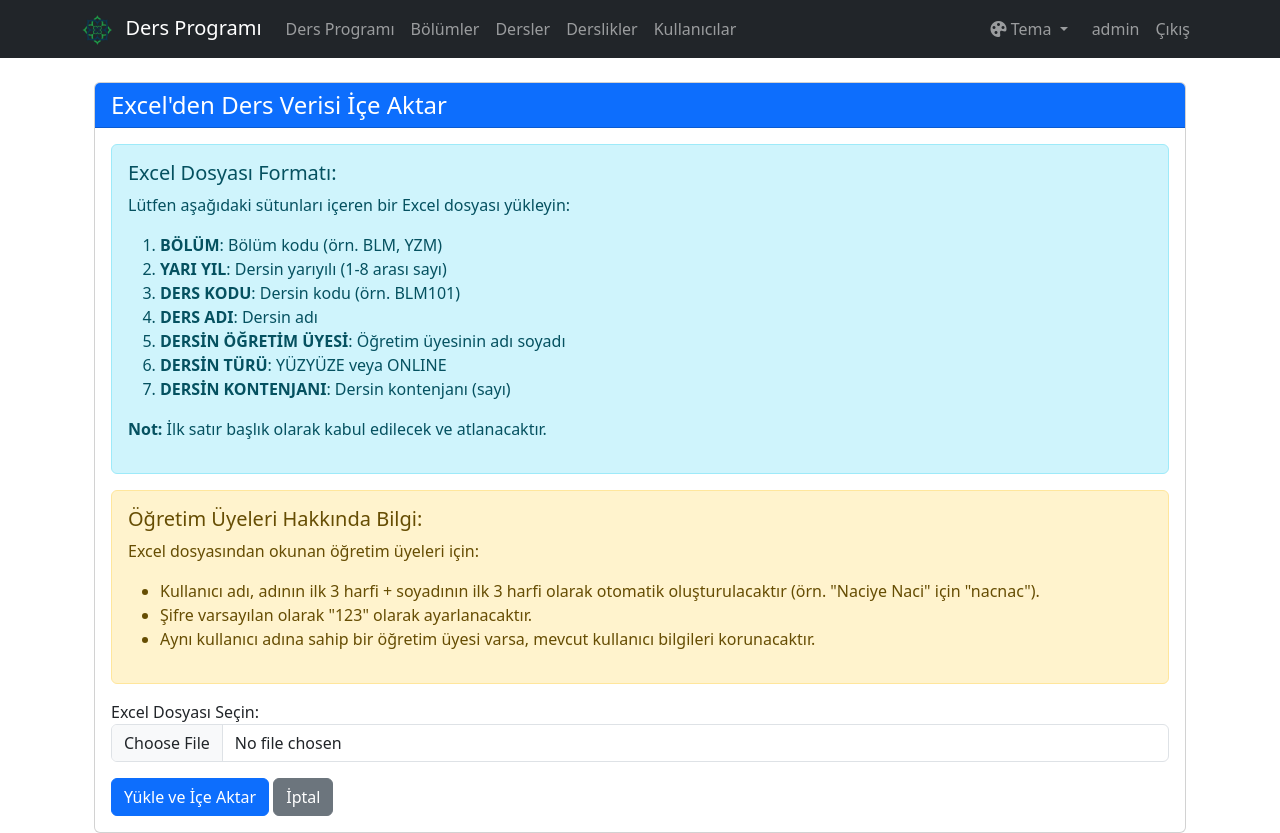
After one commit to Katlicia/lab-proje2, a Flask app: page /import_courses in a window 1280 px wide. The commit adds this page. Run offline with Flask 3, Linux system fonts and the light colour scheme; a user stored in the database is signed in.

Commit message:
excelden veri çekme eklendi

```diff
--- a/app.py
+++ b/app.py
@@ -7,8 +7,9 @@ from datetime import datetime, timedelta
 import csv
 import io
 import tempfile
-from openpyxl import Workbook
+from openpyxl import Workbook, load_workbook
 from openpyxl.styles import Font, Alignment, PatternFill, Border, Side
+import openpyxl
 from models import db, User, Department, Course, Classroom, Schedule, UnavailableTime, course_department, student_course
 from sqlalchemy import inspect, text
 import random
@@ -1900,6 +1901,159 @@ def export_attendance(course_id):
         print("============\n")
         return redirect(url_for('courses'))
 
+# Excel'den ders verilerini içeri aktarma sayfası
+@app.route('/import_courses', methods=['GET', 'POST'])
+@admin_required
+def import_courses():
+    """
+    Excel dosyasından ders verilerini içeri aktarır
+    GET: İçe aktarma formunu göster
+    POST: Excel dosyasını işle ve verileri içe aktar
+    """
+    if request.method == 'POST':
+        try:
+            # Dosya yüklenmiş mi kontrol et
+            if 'excel_file' not in request.files:
+                flash('Lütfen bir dosya seçin', 'error')
+                return redirect(request.url)
+
+            file = request.files['excel_file']
+
+            # Dosya adı boş mu kontrol et
+            if file.filename == '':
+                flash('Lütfen bir dosya seçin', 'error')
+                return redirect(request.url)
+
+            # Excel dosyası mı kontrol et
+            if not file.filename.endswith(('.xlsx', '.xls')):
+                flash('Lütfen Excel dosyası (.xlsx veya .xls) seçin', 'error')
+                return redirect(request.url)
+
+            # Dosyayı geçici bir dosyaya kaydet
+            temp_file = tempfile.NamedTemporaryFile(delete=False, suffix='.xlsx')
+            file.save(temp_file.name)
+            temp_file.close()
+
+            # Excel dosyasını aç
+            wb = load_workbook(temp_file.name)
+            ws = wb.active
+
+            # İşlenen ders sayıları
+            added_courses = 0
+            updated_courses = 0
+            added_instructors = 0
+
+            # Excel dosyasını satır satır işle (2. satırdan başlayarak, başlıkları atla)
+            for row in ws.iter_rows(min_row=2, values_only=True):
+                # Boş satırları atla
+                if not any(row):
+                    continue
+
+                try:
+                    # Excel sütunlarını değişkenlere ata
+                    if len(row) < 7:
+                        continue  # Yetersiz veri, atla
+
+                    department_code = row[0]  # BÖLÜM
+                    semester = row[1]  # YARI YIL
+                    course_code = row[2]  # DERS KODU
+                    course_name = row[3]  # DERS ADI
+                    instructor_name = row[4]  # DERSİN ÖĞRETİM ÜYESİ
+                    course_type = row[5]  # DERSİN TÜRÜ
+                    capacity = row[6]  # DERSİN KONTENJANI
+
+                    # Bölümü kontrol et ve gerekirse oluştur
+                    department = Department.query.filter_by(code=department_code).first()
+                    if not department:
+                        department = Department(code=department_code, name=f"{department_code} Bölümü")
+                        db.session.add(department)
+                        db.session.commit()
+
+                    # Öğretim üyesi için kullanıcı adı oluştur (ad ilk 3 harf + soyad ilk 3 harf)
+                    if instructor_name and isinstance(instructor_name, str):
+                        name_parts = instructor_name.strip().split()
+                        if len(name_parts) >= 2:
+                            first_name = name_parts[0][:3].lower() if len(name_parts[0]) >= 3 else name_parts[0].lower()
+                            last_name = name_parts[-1][:3].lower() if len(name_parts[-1]) >= 3 else name_parts[-1].lower()
+                            username = f"{first_name}{last_name}"
+
+                            # Öğretim üyesini kontrol et ve gerekirse oluştur
+                            instructor = User.query.filter_by(username=username).first()
+                            if not instructor:
+                                instructor = User(
+                                    username=username,
+                                    name=instructor_name,
+                                    role='instructor'
+                                )
+                                instructor.set_password('123')
+                                db.session.add(instructor)
+                                db.session.commit()
+                                added_instructors += 1
+                        else:
+                            instructor = None
+                    else:
+                        instructor = None
+
+                    # Ders türünü standart formata çevir
+                    course_type_normalized = 'yüzyüze' if course_type and 'YÜZ' in course_type.upper() else 'online'
+
+                    # Dersi kontrol et
+                    course = Course.query.filter_by(code=course_code).first()
+
+                    if course:
+                        # Ders varsa güncelle
+                        course.name = course_name
+                        course.semester = int(semester) if isinstance(semester, (int, float)) else 1
+                        course.instructor_id = instructor.id if instructor else None
+                        course.course_type = course_type_normalized
+                        course.capacity = int(capacity) if isinstance(capacity, (int, float)) else 30
+
+                        # Bölüm ilişkisini kontrol et ve ekle
+                        if department not in course.departments:
+                            course.departments.append(department)
+
+                        updated_courses += 1
+                    else:
+                        # Ders yoksa oluştur
+                        course = Course(
+                            code=course_code,
+                            name=course_name,
+                            theory=2,  # Varsayılan değerler
+                            practice=0,
+                            credits=3,
+                            semester=int(semester) if isinstance(semester, (int, float)) else 1,
+                            instructor_id=instructor.id if instructor else None,
+                            course_type=course_type_normalized,
+                            capacity=int(capacity) if isinstance(capacity, (int, float)) else 30
+                        )
+
+                        # Bölüm ilişkisi ekle
+                        course.departments.append(department)
+
+                        db.session.add(course)
+                        added_courses += 1
+
+                    db.session.commit()
+
+                except Exception as row_error:
+                    print(f"Satır işlenirken hata: {str(row_error)}")
+                    continue  # Hatalı satırı atla ve devam et
+
+            # Geçici dosyayı sil
+            os.unlink(temp_file.name)
+
+            flash(f'Excel içe aktarma tamamlandı: {added_courses} ders eklendi, {updated_courses} ders güncellendi, {added_instructors} öğretim üyesi eklendi.', 'success')
+            return redirect(url_for('courses'))
+
+        except Exception as e:
+            flash(f'Excel içe aktarma sırasında bir hata oluştu: {str(e)}', 'error')
+            print(f"\n=== Hata ===")
+            print(f"Hata mesajı: {str(e)}")
+            print(f"Hata türü: {type(e).__name__}")
+            print("============\n")
+
+    return render_template('import_courses.html')
+
 # Uygulama başlangıç kontrollerini yap ve sunucuyu başlat
 if __name__ == '__main__':
     """
--- /dev/null
+++ b/templates/import_courses.html
@@ -0,0 +1,50 @@
+{% extends "base.html" %}
+
+{% block content %}
+<div class="container mt-4">
+    <div class="row">
+        <div class="col-md-12">
+            <div class="card">
+                <div class="card-header bg-primary text-white">
+                    <h4 class="mb-0">Excel'den Ders Verisi İçe Aktar</h4>
+                </div>
+                <div class="card-body">
+                    <div class="alert alert-info">
+                        <h5>Excel Dosyası Formatı:</h5>
+                        <p>Lütfen aşağıdaki sütunları içeren bir Excel dosyası yükleyin:</p>
+                        <ol>
+                            <li><strong>BÖLÜM</strong>: Bölüm kodu (örn. BLM, YZM)</li>
+                            <li><strong>YARI YIL</strong>: Dersin yarıyılı (1-8 arası sayı)</li>
+                            <li><strong>DERS KODU</strong>: Dersin kodu (örn. BLM101)</li>
+                            <li><strong>DERS ADI</strong>: Dersin adı</li>
+                            <li><strong>DERSİN ÖĞRETİM ÜYESİ</strong>: Öğretim üyesinin adı soyadı</li>
+                            <li><strong>DERSİN TÜRÜ</strong>: YÜZYÜZE veya ONLINE</li>
+                            <li><strong>DERSİN KONTENJANI</strong>: Dersin kontenjanı (sayı)</li>
+                        </ol>
+                        <p><strong>Not:</strong> İlk satır başlık olarak kabul edilecek ve atlanacaktır.</p>
+                    </div>
+
+                    <div class="alert alert-warning">
+                        <h5>Öğretim Üyeleri Hakkında Bilgi:</h5>
+                        <p>Excel dosyasından okunan öğretim üyeleri için:</p>
+                        <ul>
+                            <li>Kullanıcı adı, adının ilk 3 harfi + soyadının ilk 3 harfi olarak otomatik oluşturulacaktır (örn. "Naciye Naci" için "nacnac").</li>
+                            <li>Şifre varsayılan olarak "123" olarak ayarlanacaktır.</li>
+                            <li>Aynı kullanıcı adına sahip bir öğretim üyesi varsa, mevcut kullanıcı bilgileri korunacaktır.</li>
+                        </ul>
+                    </div>
+
+                    <form method="POST" enctype="multipart/form-data">
+                        <div class="form-group mb-3">
+                            <label for="excel_file">Excel Dosyası Seçin:</label>
+                            <input type="file" class="form-control" id="excel_file" name="excel_file" accept=".xlsx,.xls" required>
+                        </div>
+                        <button type="submit" class="btn btn-primary">Yükle ve İçe Aktar</button>
+                        <a href="{{ url_for('courses') }}" class="btn btn-secondary">İptal</a>
+                    </form>
+                </div>
+            </div>
+        </div>
+    </div>
+</div>
+{% endblock %}
```
Also changed, not shown: templates/courses.html (+8 -3 lines).
